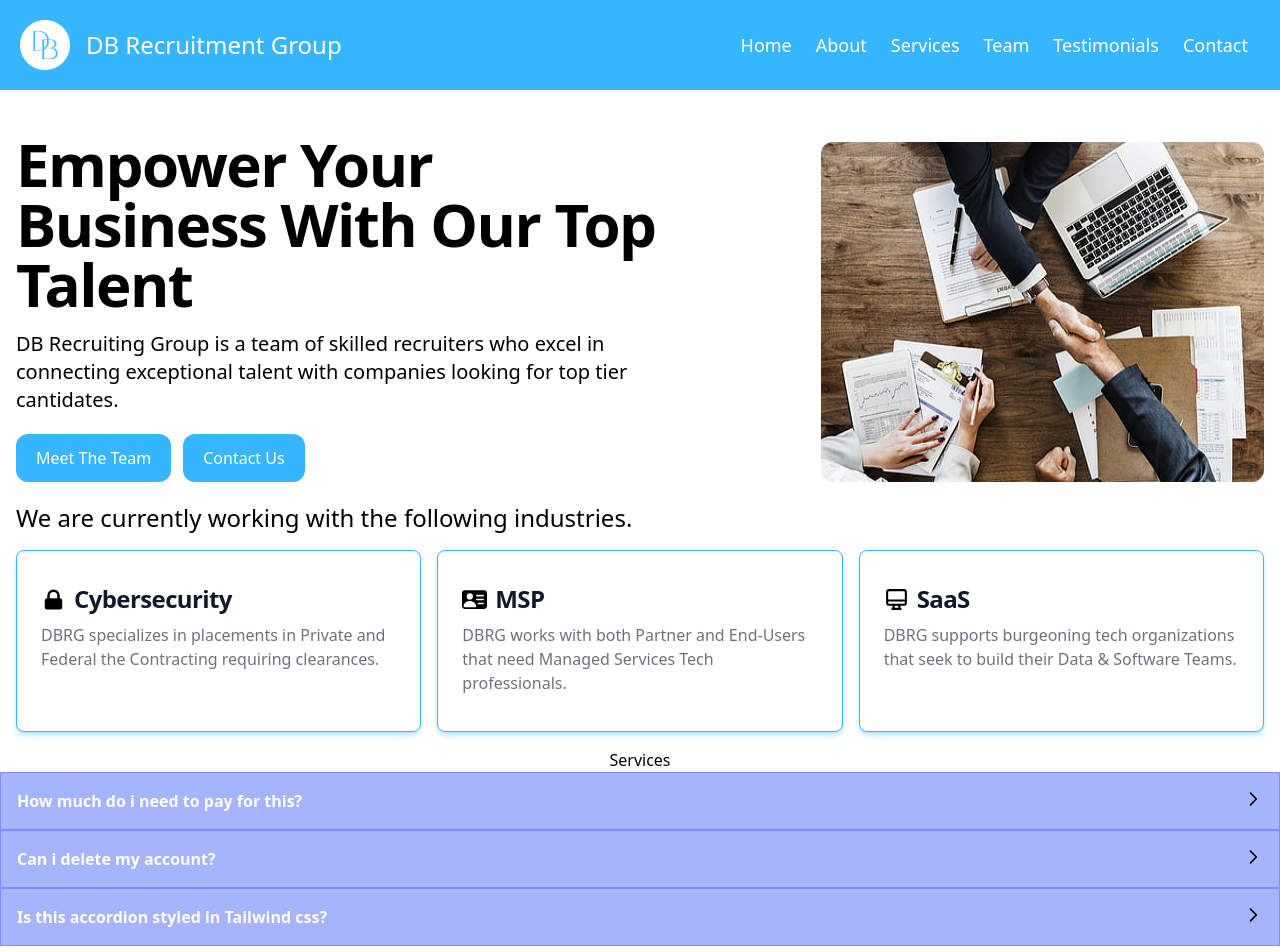
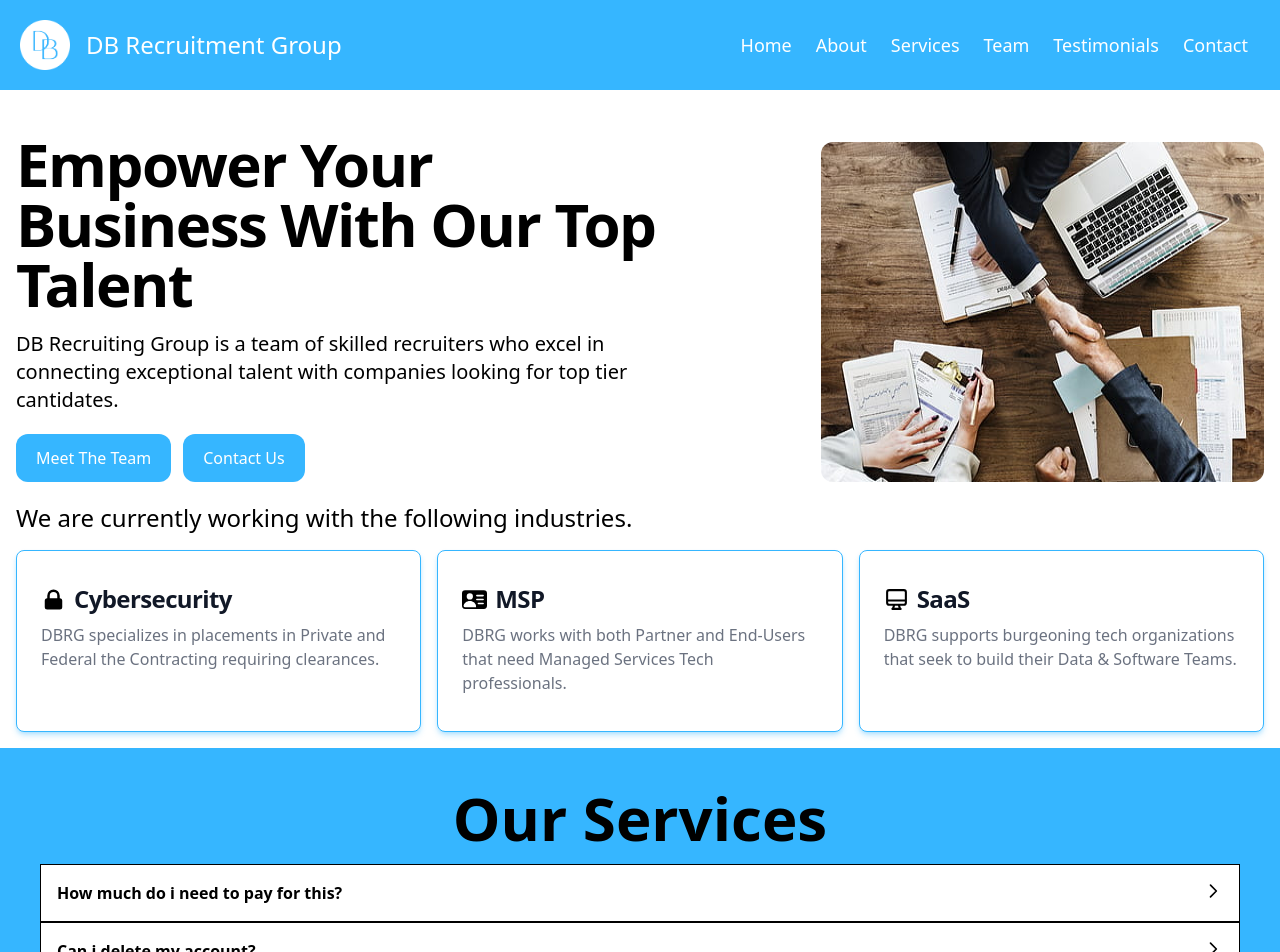
Before and after one commit to andrewjulian/dbrecruitment-website, a React (Vite) app: page /services in a window 1280 px wide. Shown: the top 952 px of the page. Built offline with nearby package versions, Linux system fonts and the light colour scheme.

Commit message:
basic style of toggles

```diff
--- a/src/Components/Service.jsx
+++ b/src/Components/Service.jsx
@@ -14,8 +14,8 @@ const Service = ({ title, content }) => {
   };
 
   return (
-    <div onClick={handleOpening} className="border border-indigo-400">
-      <div className="flex justify-between bg-indigo-300 p-4 text-white">
+    <div onClick={handleOpening} className="border border-black">
+      <div className="flex justify-between bg-white p-4 text-black">
         <h4 className="font-semibold">{title}</h4>
         {isOpened ? (
           <img
@@ -34,7 +34,7 @@ const Service = ({ title, content }) => {
       <div
         ref={contentElement}
         style={{ height }}
-        className="overflow-hidden bg-gray-200 transition-all duration-200"
+        className="overflow-hidden  bg-gray-200 transition-all duration-200"
       >
         <p className="p-4">{content}</p>
       </div>
--- a/src/Components/Services.jsx
+++ b/src/Components/Services.jsx
@@ -19,11 +19,15 @@ const Services = () => {
     },
   ];
   return (
-    <div className="container mx-auto">
-      <h1 className="w-full text-center">Services</h1>
-      {data.map((item, key) => (
-        <Service title={item.title} content={item.content} key={item.title} />
-      ))}
+    <div className="w-full bg-[#36b6ff] p-10">
+      <div className="container mx-auto">
+        <h1 className="mb-4 text-center text-4xl font-extrabold md:text-5xl xl:text-6xl">
+          Our Services
+        </h1>
+        {data.map((item, key) => (
+          <Service title={item.title} content={item.content} key={item.title} />
+        ))}
+      </div>
     </div>
   );
 };
```
